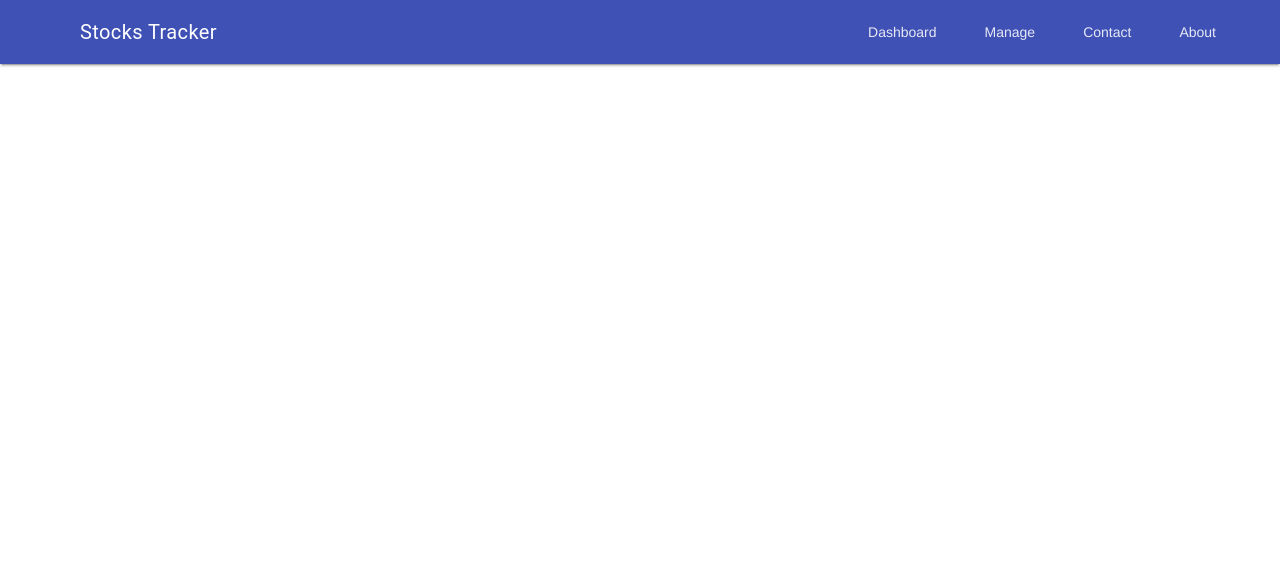
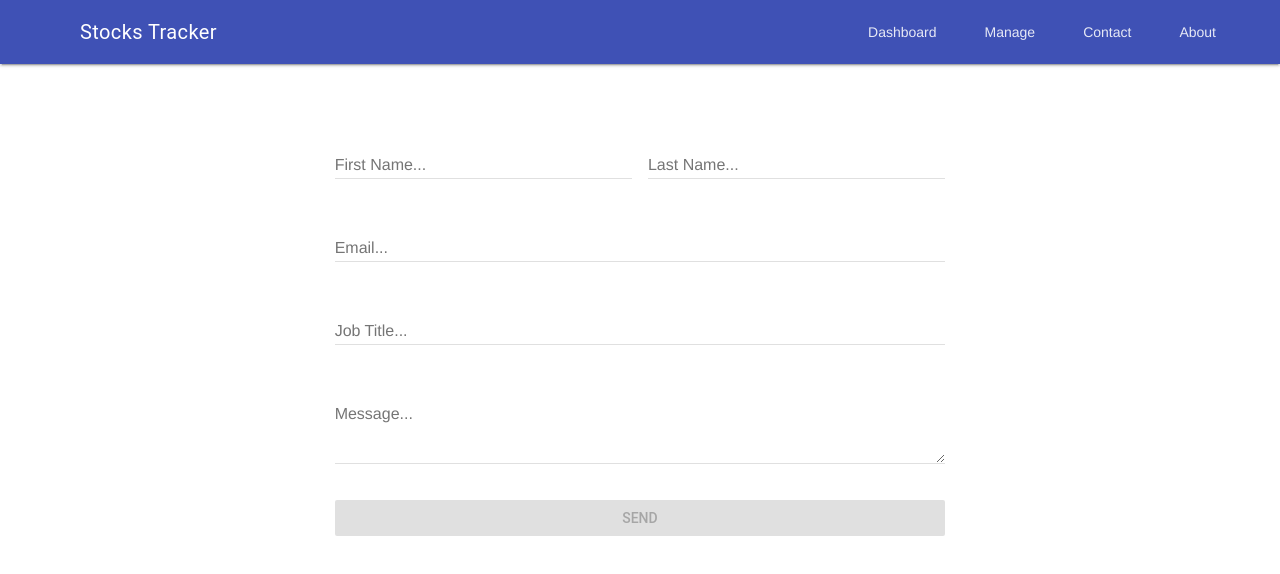
Before and after one commit to malbarmavi/stocks-tracker, an Angular app: page /Contact in a window 1280 px wide. Before the commit this address led to /. Shown: the top 574 px of the page. Built offline with nearby package versions, Linux system fonts and the light colour scheme.

Commit message:
Add contact component

```diff
--- a/src/app/app.component.html
+++ b/src/app/app.component.html
@@ -6,7 +6,7 @@
       <nav class="mdl-navigation ">
         <a class="mdl-navigation__link" [routerLink]="['/Dashboard']" >Dashboard</a>
         <a class="mdl-navigation__link" [routerLink]="['/Manage']">Manage</a>
-        <a class="mdl-navigation__link">Contact</a>
+        <a class="mdl-navigation__link" [routerLink]="['/Contact']">Contact</a>
         <a class="mdl-navigation__link">About</a>
       </nav>
     </div>
--- /dev/null
+++ b/src/app/components/contact/contact.component.css
@@ -0,0 +1,37 @@
+.mdl-textfield {
+  width: 100%;
+}
+
+button {
+  width: 100%;
+}
+
+input[type=text] {
+  outline: none;
+}
+
+.has-error {
+  border-bottom-color: #dd4b39;
+}
+
+.has-error::-webkit-input-placeholder {
+  color: #dd4b39;
+}
+
+.has-error:-moz-placeholder {
+  color: #dd4b39;
+  opacity: 1;
+}
+
+.has-error::-moz-placeholder {
+  color: #dd4b39;
+  opacity: 1;
+}
+
+.has-error:-ms-input-placeholder {
+  color: #dd4b39;
+}
+
+.has-error::-ms-input-placeholder {
+  color: #dd4b39;
+}
--- /dev/null
+++ b/src/app/components/contact/contact.component.html
@@ -0,0 +1,44 @@
+<div class="mdl-grid">
+  <div class="mdl-cell mdl-cell--2-col"></div>
+  <div class="mdl-cell mdl-cell--8-col">
+    <form [formGroup]="contactForm">
+      <div class="mdl-grid">
+        <div class="mdl-cell mdl-cell--6-col">
+          <div class="mdl-textfield mdl-js-textfield">
+            <input class="mdl-textfield__input" type="text" placeholder="First Name..." #firstName [formControl]="contactForm.controls['firstName']"
+              [ngClass]="{'has-error':!contactForm.controls['firstName'].valid && contactForm.controls['firstName'].touched}">
+          </div>
+        </div>
+        <div class="mdl-cell mdl-cell--6-col">
+          <div class="mdl-textfield mdl-js-textfield">
+            <input class="mdl-textfield__input" type="text" placeholder="Last Name..." #lastName [formControl]="contactForm.controls['lastName']"
+              [ngClass]="{'has-error':!contactForm.controls['lastName'].valid && contactForm.controls['lastName'].touched}">
+          </div>
+        </div>
+        <div class="mdl-cell mdl-cell--12-col">
+          <div class="mdl-textfield mdl-js-textfield">
+            <input class="mdl-textfield__input" type="email" placeholder="Email..." #email [formControl]="contactForm.controls['email']"
+              [ngClass]="{'has-error':!contactForm.controls['email'].valid  && contactForm.controls['email'].touched}">
+          </div>
+        </div>
+        <div class="mdl-cell mdl-cell--12-col">
+          <div class="mdl-textfield mdl-js-textfield">
+            <input class="mdl-textfield__input" type="text" placeholder="Job Title..." #jobTitle [formControl]="contactForm.controls['jobTitle']">
+          </div>
+        </div>
+        <div class="mdl-cell mdl-cell--12-col">
+          <div class="mdl-textfield mdl-js-textfield">
+            <textarea class="mdl-textfield__input" type="text" rows="3" placeholder="Message..." #message [formControl]="contactForm.controls['message']"
+              [ngClass]="{'has-error':!contactForm.controls['message'].valid  && contactForm.controls['message'].touched}"></textarea>
+          </div>
+        </div>
+        <div class="mdl-cell mdl-cell--12-col">
+          <button [disabled]="!contactForm.valid" (click)="clear()" class="mdl-button mdl-js-button mdl-button--raised mdl-button--colored mdl-js-ripple-effect">
+          Send
+        </button>
+        </div>
+      </div>
+    </form>
+  </div>
+  <div class="mdl-cell mdl-cell--2-col"></div>
+</div>
--- /dev/null
+++ b/src/app/components/contact/contact.component.ts
@@ -0,0 +1,29 @@
+import { Component, OnInit } from '@angular/core';
+import { FormBuilder, FormGroup, Validators } from '@angular/forms';
+
+@Component({
+  selector: 'app-contact',
+  templateUrl: './contact.component.html',
+  styleUrls: ['./contact.component.css']
+})
+export class ContactComponent implements OnInit {
+  private contactForm: FormGroup;
+
+  constructor(formBuilder: FormBuilder) {
+    this.contactForm = formBuilder.group({
+      'firstName': ['', Validators.required],
+      'lastName': ['', Validators.required],
+      'email': ['', Validators.required],
+      'jobTitle': [''],
+      'message': ['', Validators.required]
+    })
+  }
+
+  public clear() {
+    this.contactForm.reset();
+  }
+
+  ngOnInit() {
+  }
+
+}
--- a/src/app/components/manage/manage.component.html
+++ b/src/app/components/manage/manage.component.html
@@ -1,4 +1,4 @@
-<div class="demo-grid-1 mdl-grid">
+<div class="mdl-grid">
   <div class="mdl-cell mdl-cell--4-col"></div>
   <div class="mdl-cell mdl-cell--4-col">
     <form [formGroup]="stocksForm" (submit)="add(newStock.value)">
```
Also changed, not shown: src/app/app.module.ts (+6 -3 lines), 1 other file (tests, documents, lock files or other folders).
